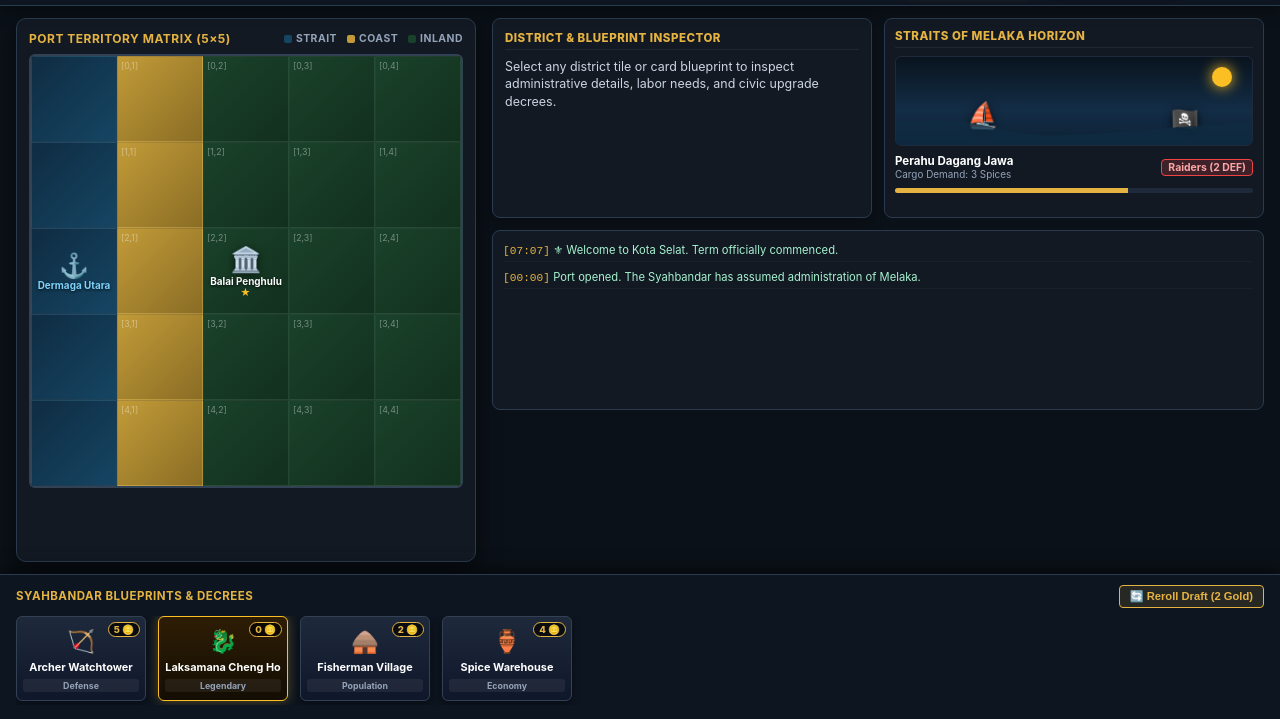
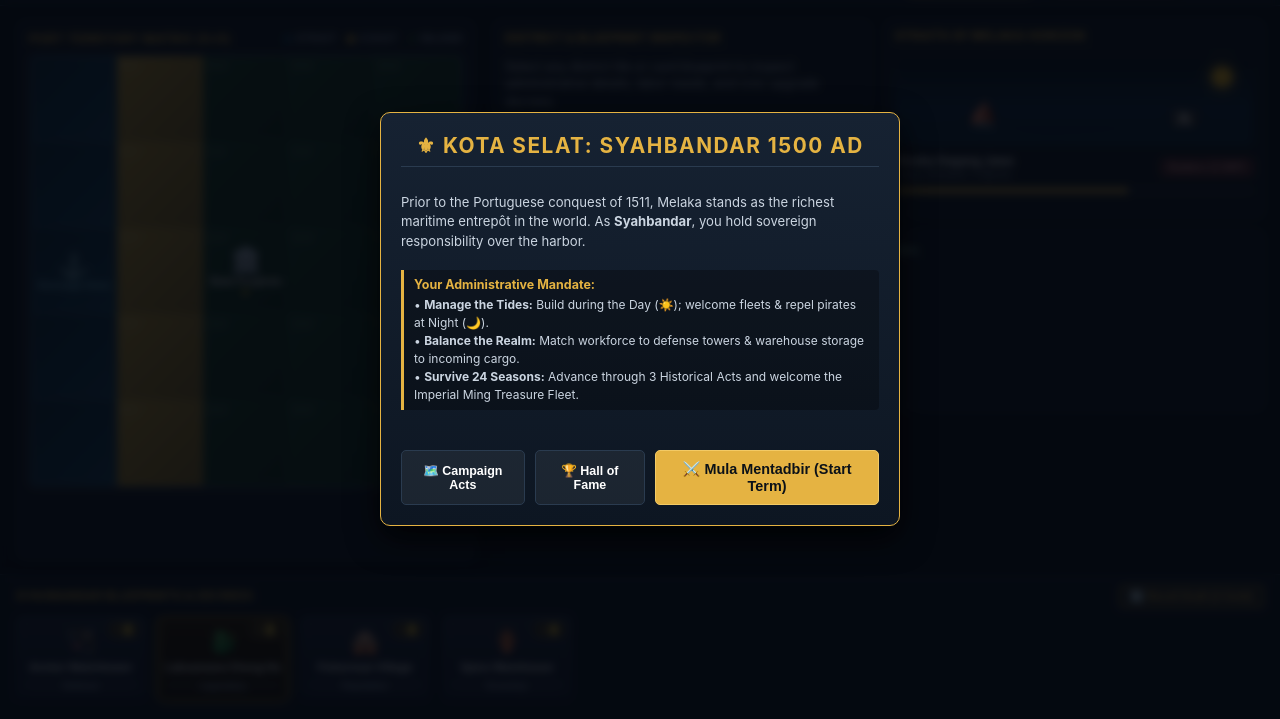
Before and after one commit to haisayafarid/kota-selat, a plain HTML site: page index.html in a window 1280 px wide. Shown: the part 81-800 px from the top of the page. Drawn offline with Linux system fonts and the light colour scheme.

Commit message:
Update index.html
Fix the welcome screen not appearing

```diff
--- a/index.html
+++ b/index.html
@@ -1167,6 +1167,36 @@
     </div>
   </div>
 
+  <!-- Dedicated Welcome Landing Modal -->
+  <div class="modal-overlay active" id="welcome-modal">
+    <div class="modal-card" style="text-align: center; max-width: 520px;">
+      <h2 style="font-size: 1.3rem; letter-spacing: 1.5px; border-bottom: 1px solid var(--panel-border); padding-bottom: 8px;">
+        ⚜ KOTA SELAT: SYAHBANDAR 1500 AD
+      </h2>
+      <div class="modal-body" style="text-align: left; margin: 12px 0;">
+        <p>
+          Prior to the Portuguese conquest of 1511, Melaka stands as the richest maritime entrepôt in the world.
+          As <strong>Syahbandar</strong>, you hold sovereign responsibility over the harbor.
+        </p>
+        <div class="roadmap-list" style="margin-top: 10px;">
+          <div class="roadmap-item">
+            <h4>Your Administrative Mandate:</h4>
+            <p>• <strong>Manage the Tides:</strong> Build during the Day (☀️); welcome fleets & repel pirates at Night (🌙).</p>
+            <p>• <strong>Balance the Realm:</strong> Match workforce to defense towers & warehouse storage to incoming cargo.</p>
+            <p>• <strong>Survive 24 Seasons:</strong> Advance through 3 Historical Acts and welcome the Imperial Ming Treasure Fleet.</p>
+          </div>
+        </div>
+      </div>
+      <div class="modal-actions" style="justify-content: center; gap: 10px;">
+        <button class="btn-modal" onclick="showRoadmapModal()">🗺️ Campaign Acts</button>
+        <button class="btn-modal" onclick="showLeaderboardModal()">🏆 Hall of Fame</button>
+        <button class="btn-modal btn-modal-primary" style="padding: 10px 24px; font-size: 0.9rem;" onclick="startGameFromWelcome()">
+          ⚔️ Mula Mentadbir (Start Term)
+        </button>
+      </div>
+    </div>
+  </div>
+
   <script>
     /* =====================================================================
        KOTA SELAT: 24-SEASON 3-ACT ENGINE
@@ -1216,7 +1246,7 @@
       { id: 'muzaffar_shah', name: 'Sultan Muzaffar Shah', icon: '⚜️', cost: 0, type: 'Legendary', zone: 'land', laborNeed: 0, desc: 'Instant +5 Reputation AND slashes the Istana Melaka cost to 20 Gold & 5 Pop.' }
     ];
 
-    /* Initialize Game */
+   /* Initialize Game */
     function initGame() {
       // Setup grid & anchor Balai Penghulu at [2, 2]
       for (let r = 0; r < 5; r++) {
@@ -1239,6 +1269,15 @@
       renderBoard();
       updateHUD();
       updateHorizon();
+
+      // Keep timer paused until player clicks "Start Term"
+      gameState.isPaused = true;
+      document.getElementById('welcome-modal').classList.add('active');
+    }
+
+    function startGameFromWelcome() {
+      document.getElementById('welcome-modal').classList.remove('active');
+      gameState.isPaused = false;
       startDayCycle();
       logChronicle('⚜ Welcome to Kota Selat. Term officially commenced.', 'success');
     }
```
